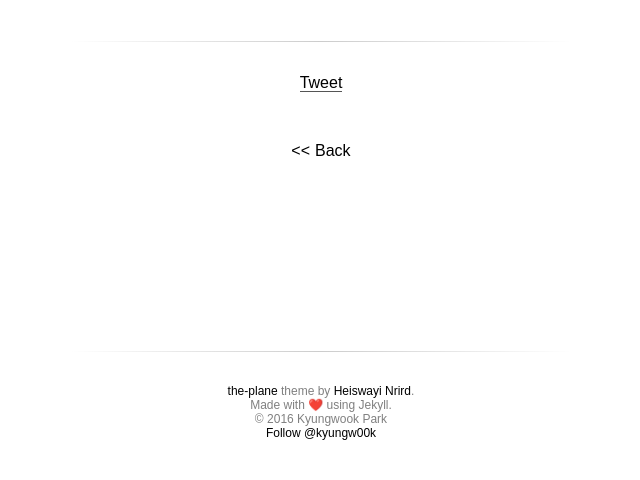
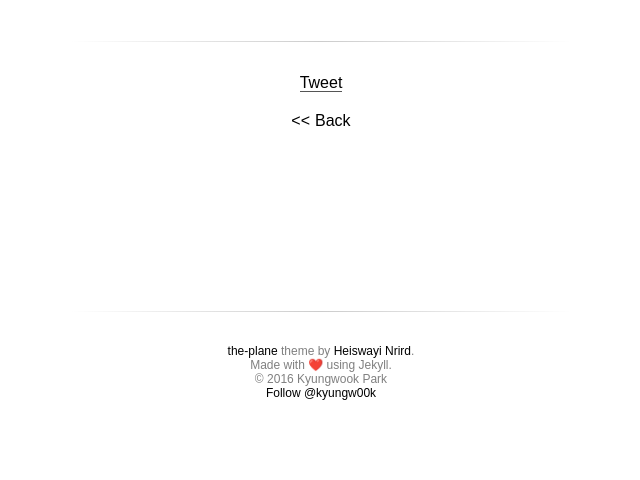
Before and after one commit to kyungw00k/kyungw00k.github.io, a Jekyll site: the page built from _talks/2012-11-20-when-hardware-met-nodejs.md, in a window 1280 px wide. Shown: the part 1040-1520 px from the top of the page, without its empty margins (319-959 px from the left). Built offline with Jekyll 4.4.1, drawn with Linux system fonts in a browser that asks for light colours; emoji names are drawn with the system emoji font; some web fonts are replaced; comment, search, counter and statistics services are not loaded; after the commit the page ends 1480 px from its top, so only the background shows below that.

Commit message:
광고 및 back 버튼 margin 변경

```diff
--- a/_sass/main.scss
+++ b/_sass/main.scss
@@ -362,7 +362,7 @@ article {
   text-align: center;
   a {
     text-decoration: none;
-    margin: 40px auto 40px;
+    margin: 10px auto 10px;
     display: inline-block;
     padding: 10px;
     border: 0;
@@ -426,6 +426,12 @@ section {
     }
   }
 }
+
+section.ad_area {
+  text-align: center;
+  margin: 10px auto 10px;
+}
+
 @keyframes bounce {0% {
     transform: translate3d( 0, -1000px, 0 );
   }
```
